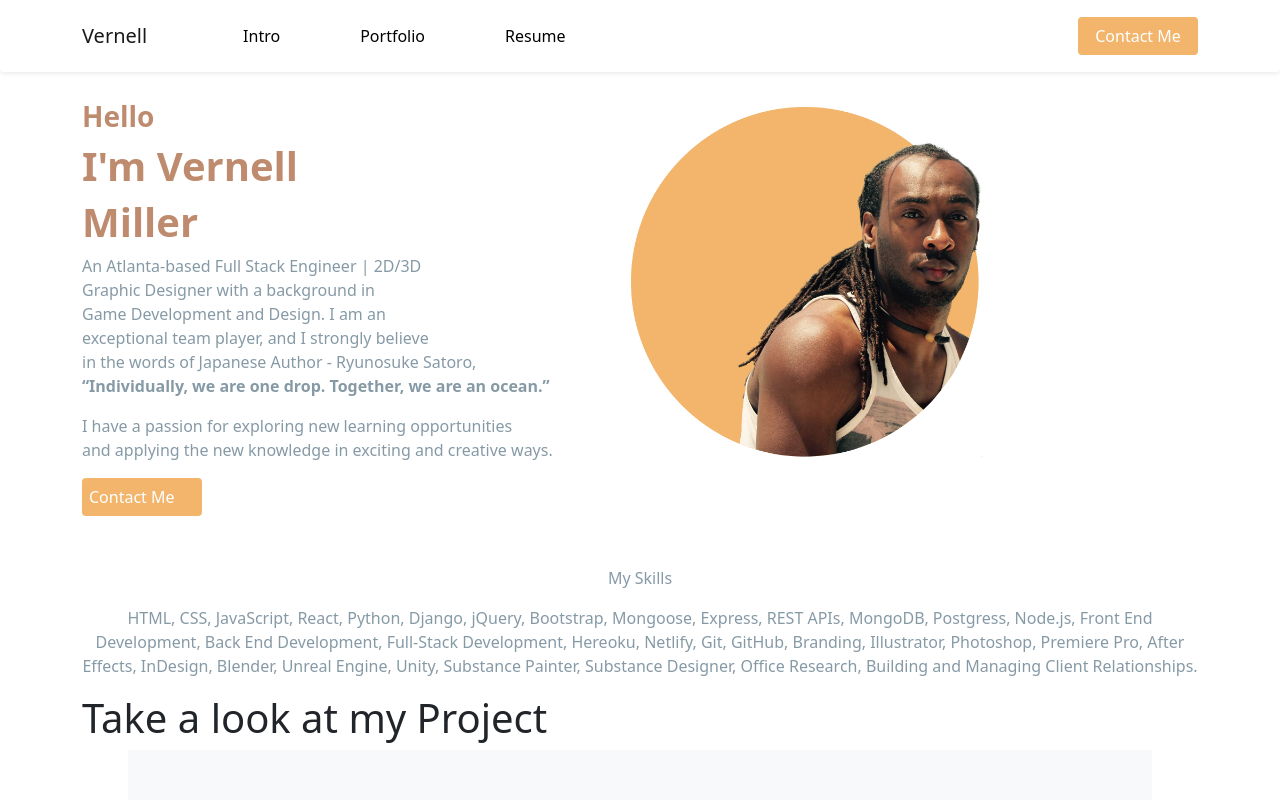
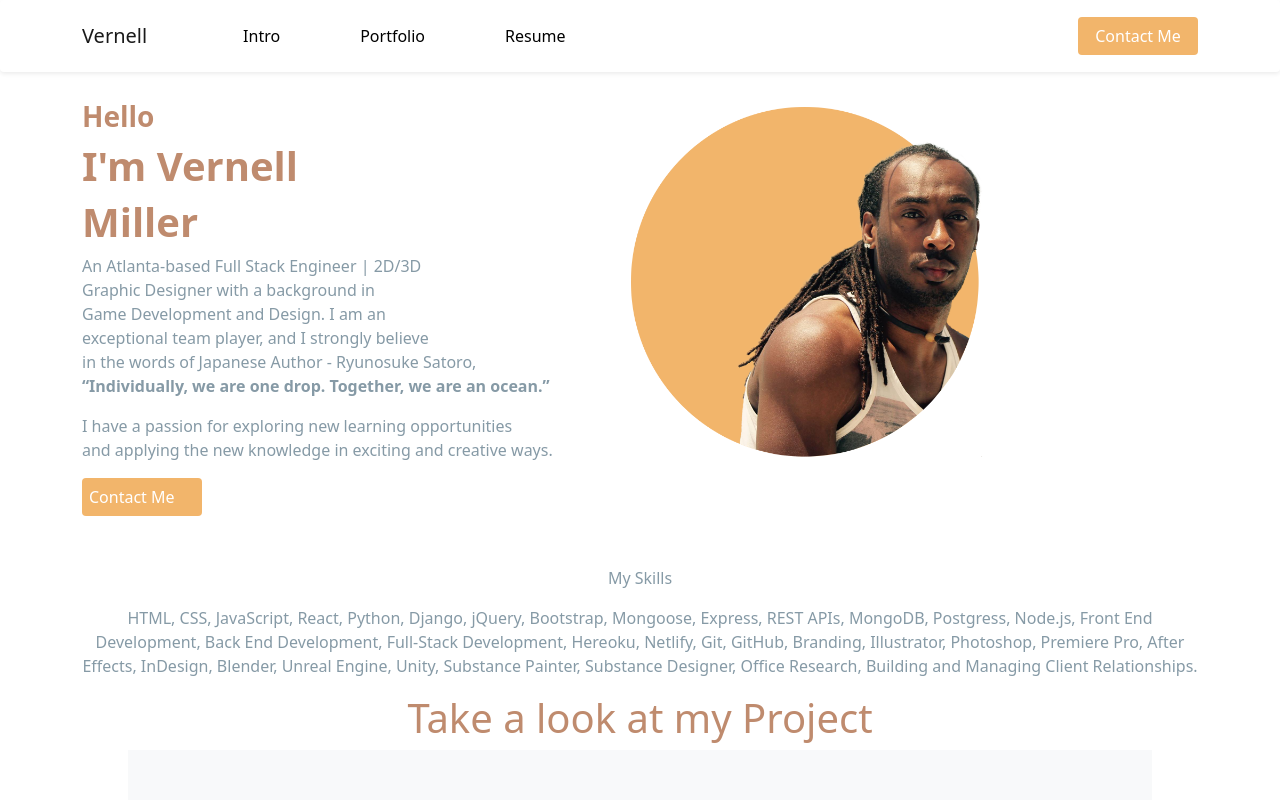
Before and after one commit to VernellMiller/react-portfolio, a React (Create React App) app: page / in a window 1280 px wide. Shown: the top 800 px of the page. Built offline with nearby package versions, Linux system fonts and the light colour scheme.

Commit message:
adds color to take a look at my projects tag

```diff
--- a/src/components/Skills.js
+++ b/src/components/Skills.js
@@ -6,7 +6,7 @@ const Skills = (props) => {
             <p>My Skills</p>
             <p>HTML, CSS, JavaScript, React, Python, Django, jQuery, Bootstrap, Mongoose, Express, REST APIs, MongoDB, Postgress, Node.js, Front End Development, Back End Development, Full-Stack Development, Hereoku, Netlify, Git, GitHub, Branding, Illustrator, Photoshop, Premiere Pro, After Effects, InDesign, Blender, Unreal Engine,
             Unity, Substance Painter, Substance Designer, Office Research, Building and Managing Client Relationships.</p>
-            <h1 class="text-start">Take a look at my Project</h1>
+            <h1 id="tag">Take a look at my Project</h1>
         </div>
     )
 }
--- a/src/index.css
+++ b/src/index.css
@@ -54,6 +54,11 @@ p {
 #resume {
   margin: 50px 0 50px 0;
   width: 636px;
+  color: #BF8B6E;
+}
+
+#tag {
+  color: #BF8B6E;
 }
 
 #devresume {
```
